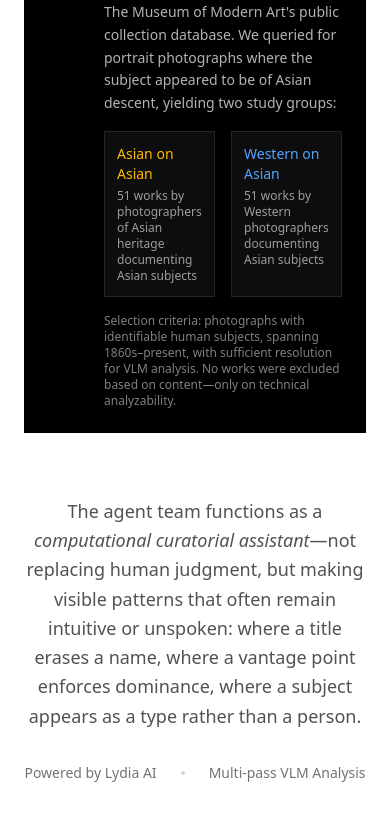
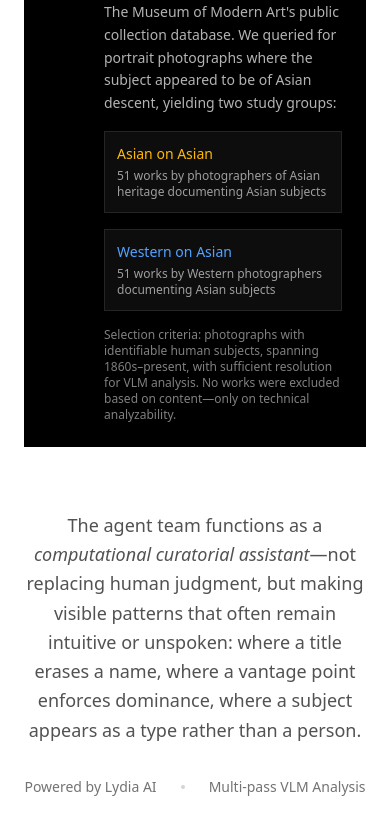
Before and after one commit to anthonyjlee/moma-gallery, a Next.js app: page / in a window 390 px wide. Shown: the part 3353-4188 px from the top of the page. Built offline with nearby package versions, Linux system fonts and the light colour scheme.

Commit message:
Fix mobile responsiveness in VLM explanation section

```diff
--- a/src/components/MethodologySection.tsx
+++ b/src/components/MethodologySection.tsx
@@ -431,7 +431,7 @@
                   We queried for portrait photographs where the subject appeared to be of Asian descent,
                   yielding two study groups:
                 </p>
-                <div className="grid grid-cols-2 gap-4 text-sm">
+                <div className="grid grid-cols-1 sm:grid-cols-2 gap-4 text-sm">
                   <div className="p-3 bg-white/5 border border-white/10">
                     <div className="text-amber-400 font-medium mb-1">Asian on Asian</div>
                     <div className="text-white/60 text-xs">
```
